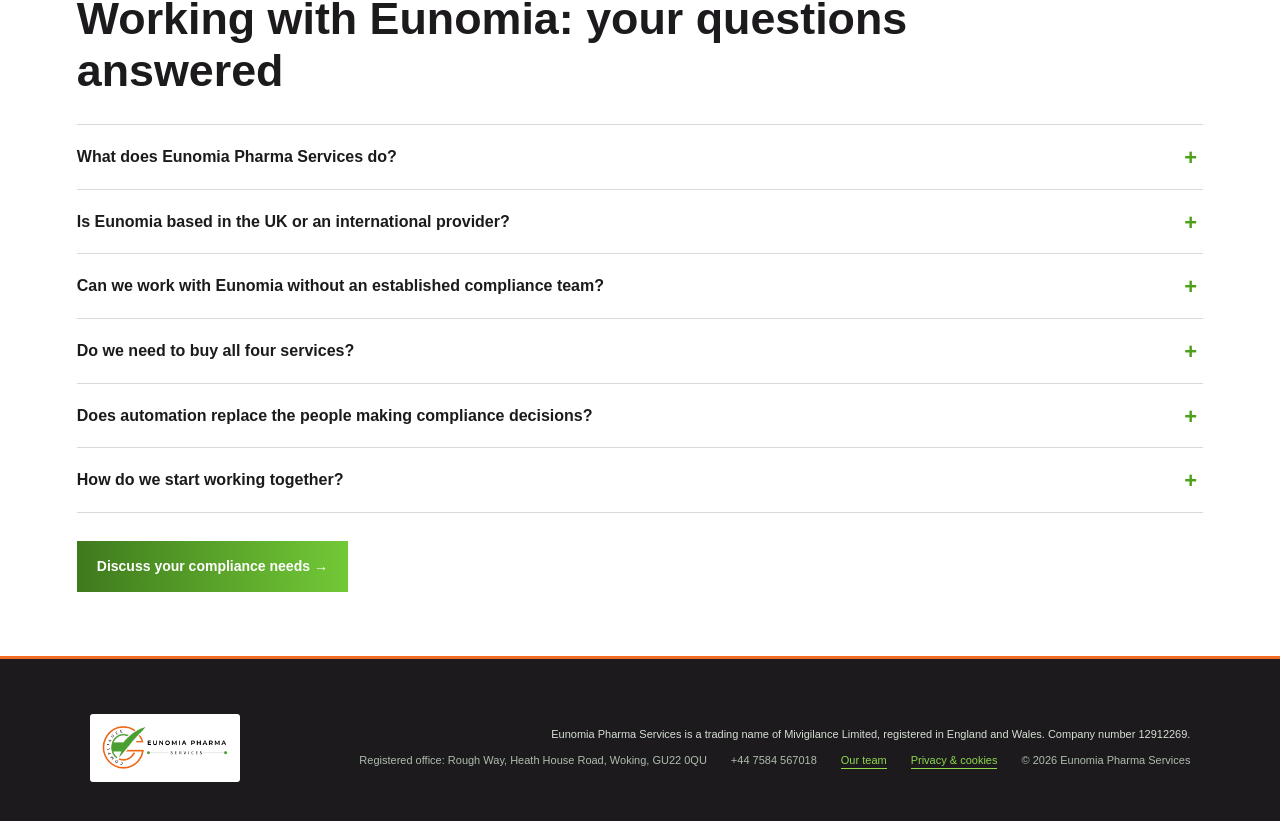
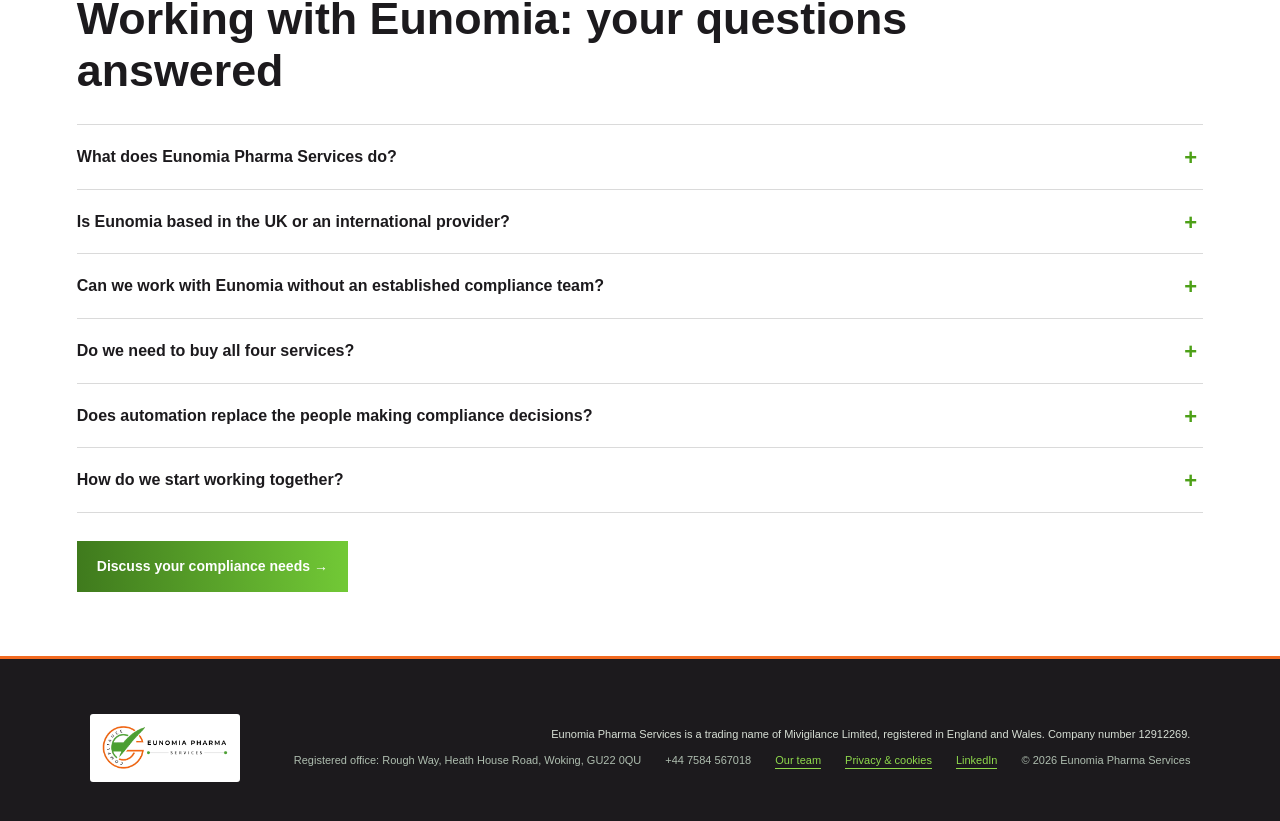
Before and after one commit to eunomiapharmaservices/Eunomia_New_Website, a Next.js app: page / in a window 1280 px wide. Shown: the part 9325-10146 px from the top of the page. Built offline with nearby package versions, Linux system fonts and the light colour scheme.

Commit message:
Add LinkedIn link to the site footer
Add public LinkedIn Page link to the shared site footer across locales.

```diff
--- a/components/SiteChrome.tsx
+++ b/components/SiteChrome.tsx
@@ -59,6 +59,7 @@
         <span>+44 7584 567018</span>
         <a href={localPath("/team")}>{copy.ourTeam}</a>
         <a href={localHref(locale, "/privacy")}>{copy.privacyCookies}</a>
+        <a href="https://www.linkedin.com/company/eunomia-pharma-services/" target="_blank" rel="noopener noreferrer" aria-label="Eunomia Pharma Services on LinkedIn">LinkedIn</a>
         <span>© 2026 Eunomia Pharma Services</span>
       </div>
     </footer>
```
